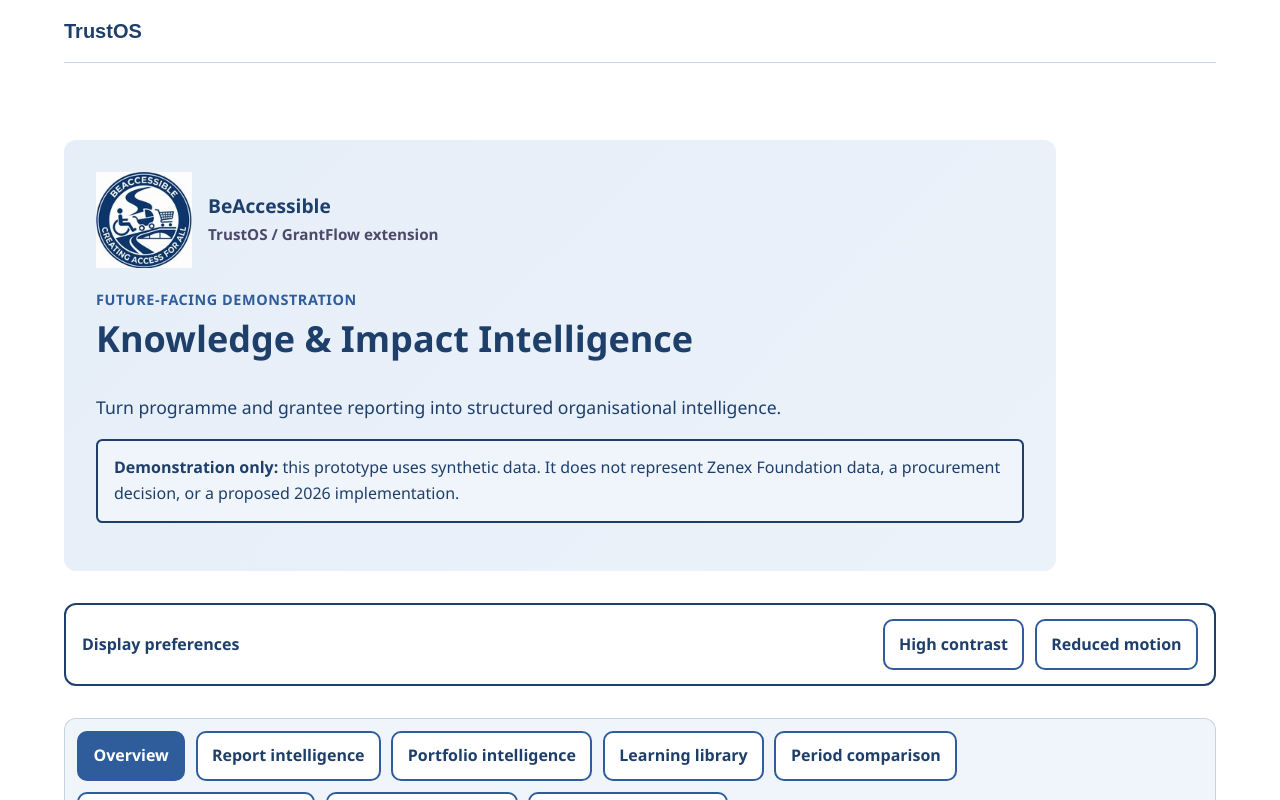
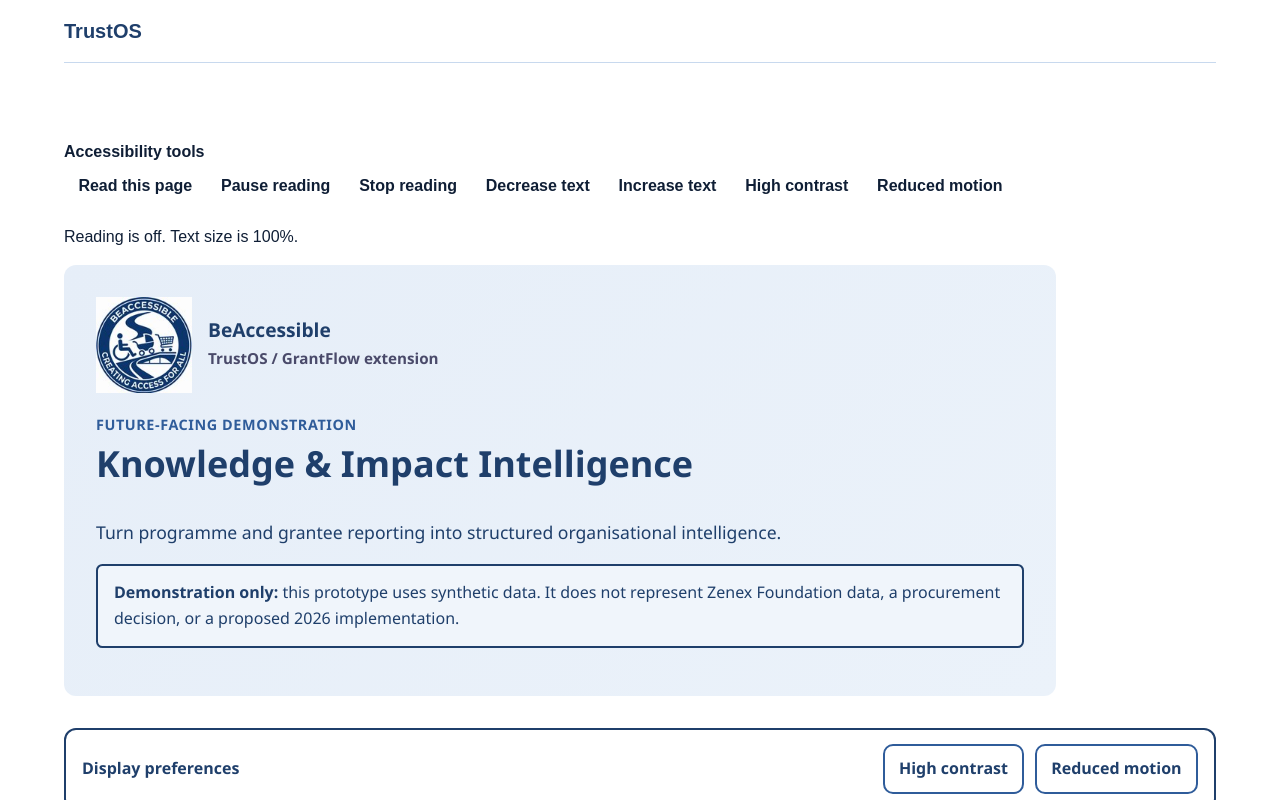
Before and after one commit to laggiesfl/beaccessible-website, a Next.js app in the folder trustos-app/: page /knowledge-impact-demo in a window 1280 px wide. Shown: the top 800 px of the page. Built offline with nearby package versions, Linux system fonts and the light colour scheme.

Commit message:
feat: use release demo shell

```diff
--- a/trustos-app/app/knowledge-impact-demo/page.tsx
+++ b/trustos-app/app/knowledge-impact-demo/page.tsx
@@ -1,6 +1,6 @@
 import type { Metadata } from 'next';
 
-import { KnowledgeImpactDemo } from '@/components/knowledge-impact-demo';
+import { KnowledgeImpactDemoRelease } from '@/components/knowledge-impact-demo-release';
 
 export const metadata: Metadata = {
   title: 'Knowledge & Impact Intelligence Demonstration',
@@ -10,7 +10,7 @@ export const metadata: Metadata = {
 export default function KnowledgeImpactDemoPage() {
   return (
     <div className="page-content">
-      <KnowledgeImpactDemo />
+      <KnowledgeImpactDemoRelease />
     </div>
   );
 }
```
